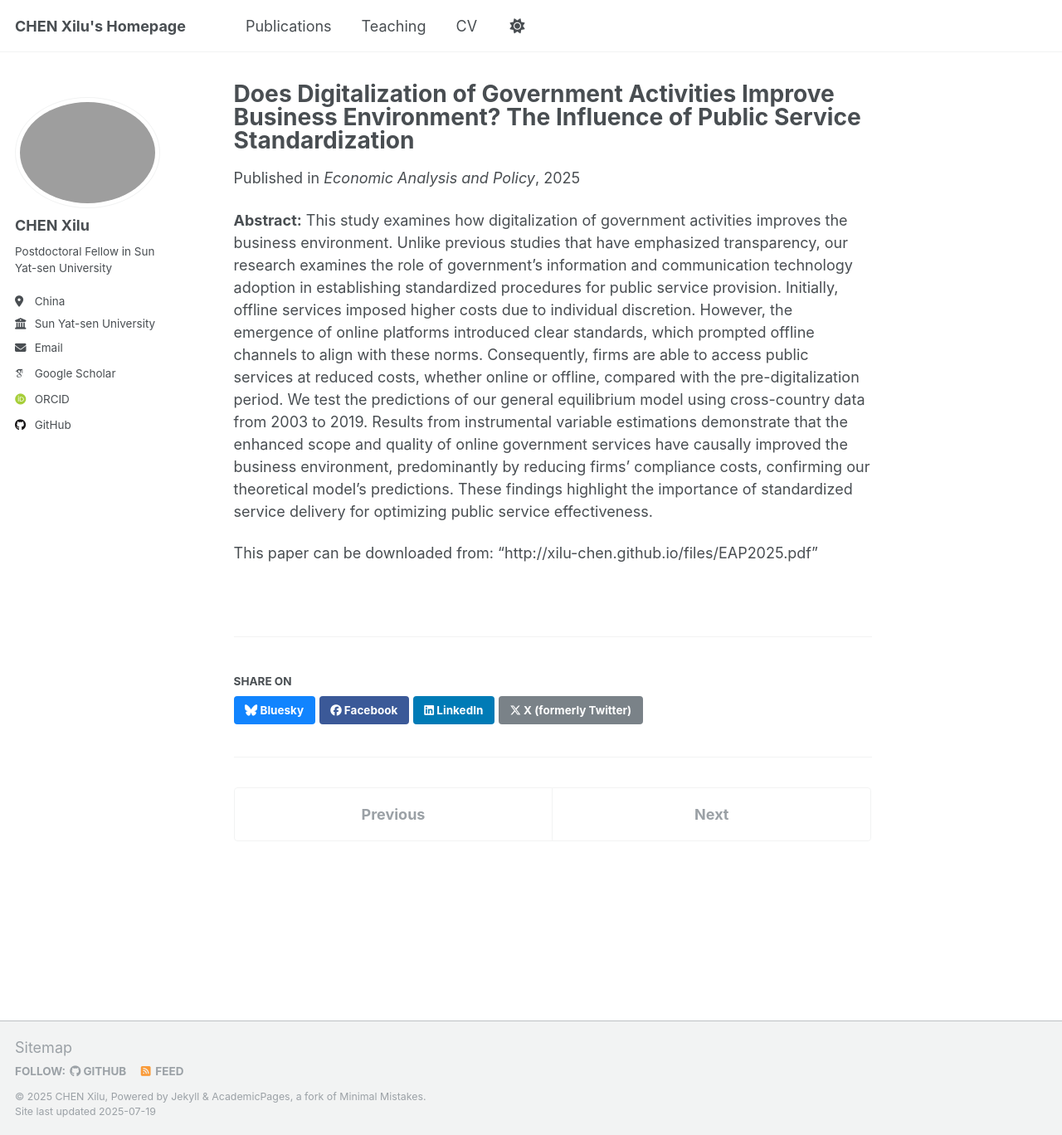
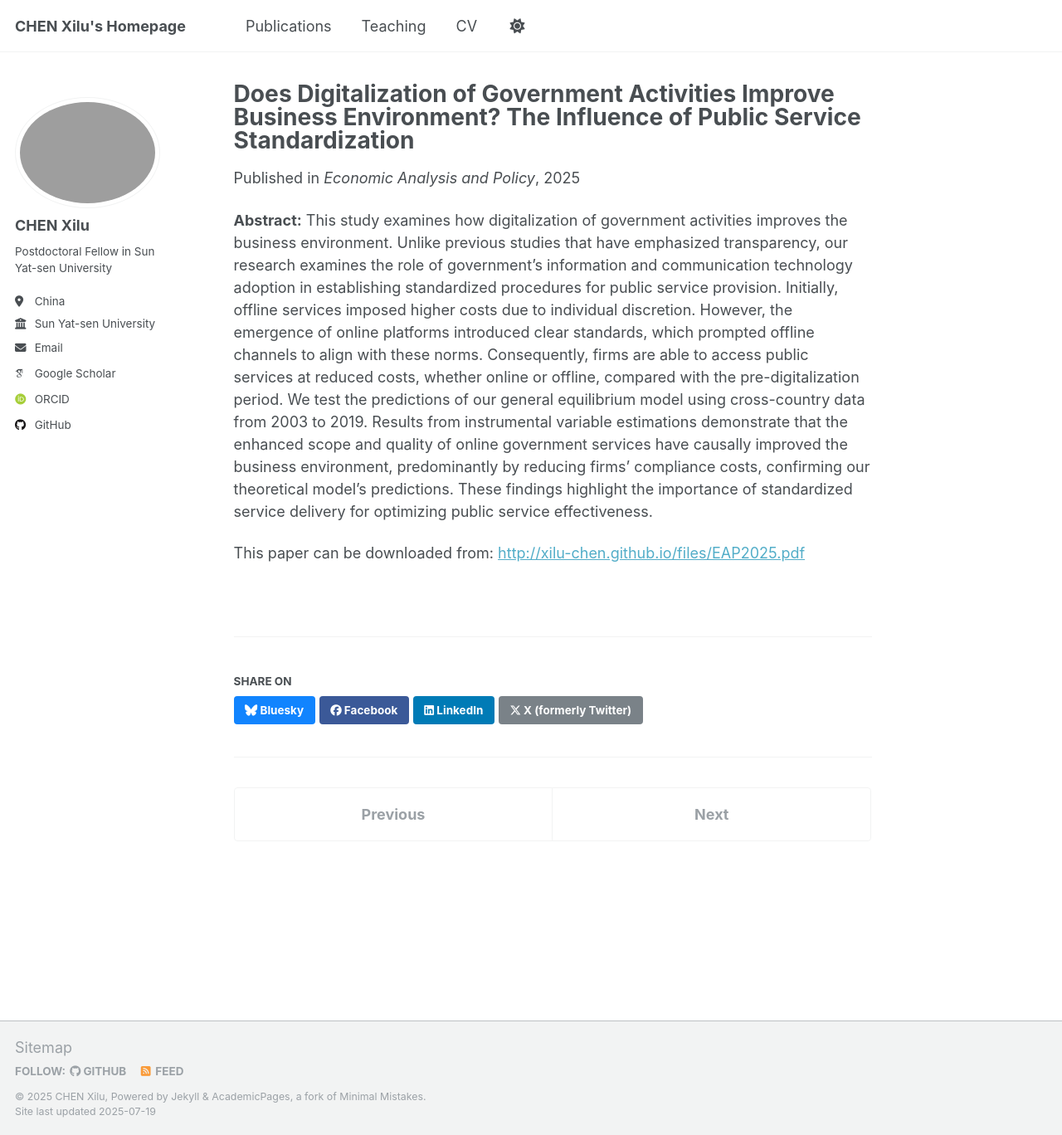
Before and after one commit to Xilu-CHEN/xilu-chen.github.io, a Jekyll site: the page built from _publications/EAP2025.md, in a window 1280 px wide and 1368 px high. Shown: the whole window at 83% size. Built offline with Jekyll 4.4.1, drawn with Linux system fonts in a browser that asks for light colours; some web fonts are replaced; a script that is not in the unit is left out.

Commit message:
Update EAP2025.md

```diff
--- a/_publications/EAP2025.md
+++ b/_publications/EAP2025.md
@@ -11,4 +11,4 @@ paperurl: 'http://xilu-chen.github.io/files/EAP2025.pdf'
 
 **Abstract:** This study examines how digitalization of government activities improves the business environment. Unlike previous studies that have emphasized transparency, our research examines the role of government’s information and communication technology adoption in establishing standardized procedures for public service provision. Initially, offline services imposed higher costs due to individual discretion. However, the emergence of online platforms introduced clear standards, which prompted offline channels to align with these norms. Consequently, firms are able to access public services at reduced costs, whether online or offline, compared with the pre-digitalization period. We test the predictions of our general equilibrium model using cross-country data from 2003 to 2019. Results from instrumental variable estimations demonstrate that the enhanced scope and quality of online government services have causally improved the business environment, predominantly by reducing firms’ compliance costs, confirming our theoretical model’s predictions. These findings highlight the importance of standardized service delivery for optimizing public service effectiveness.
 
-This paper can be downloaded from: "http://xilu-chen.github.io/files/EAP2025.pdf"
+This paper can be downloaded from: <http://xilu-chen.github.io/files/EAP2025.pdf>
```
